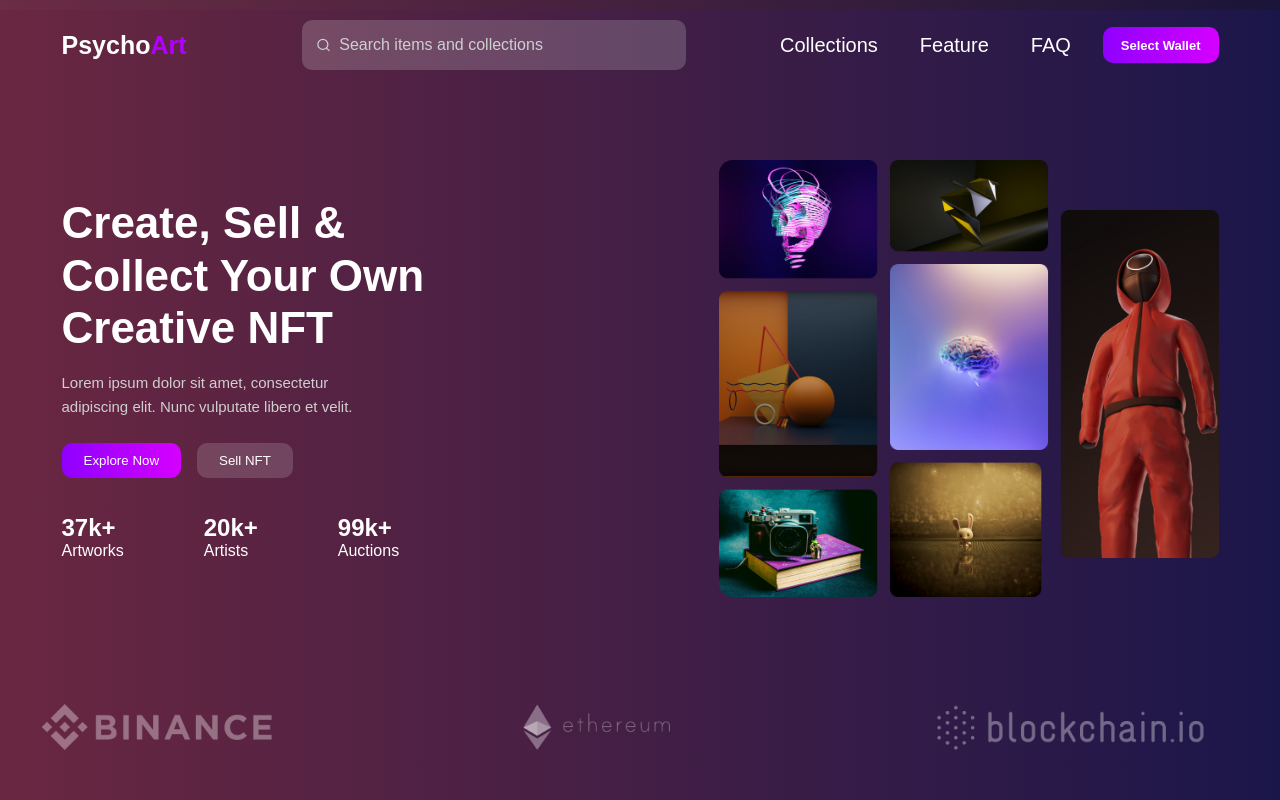
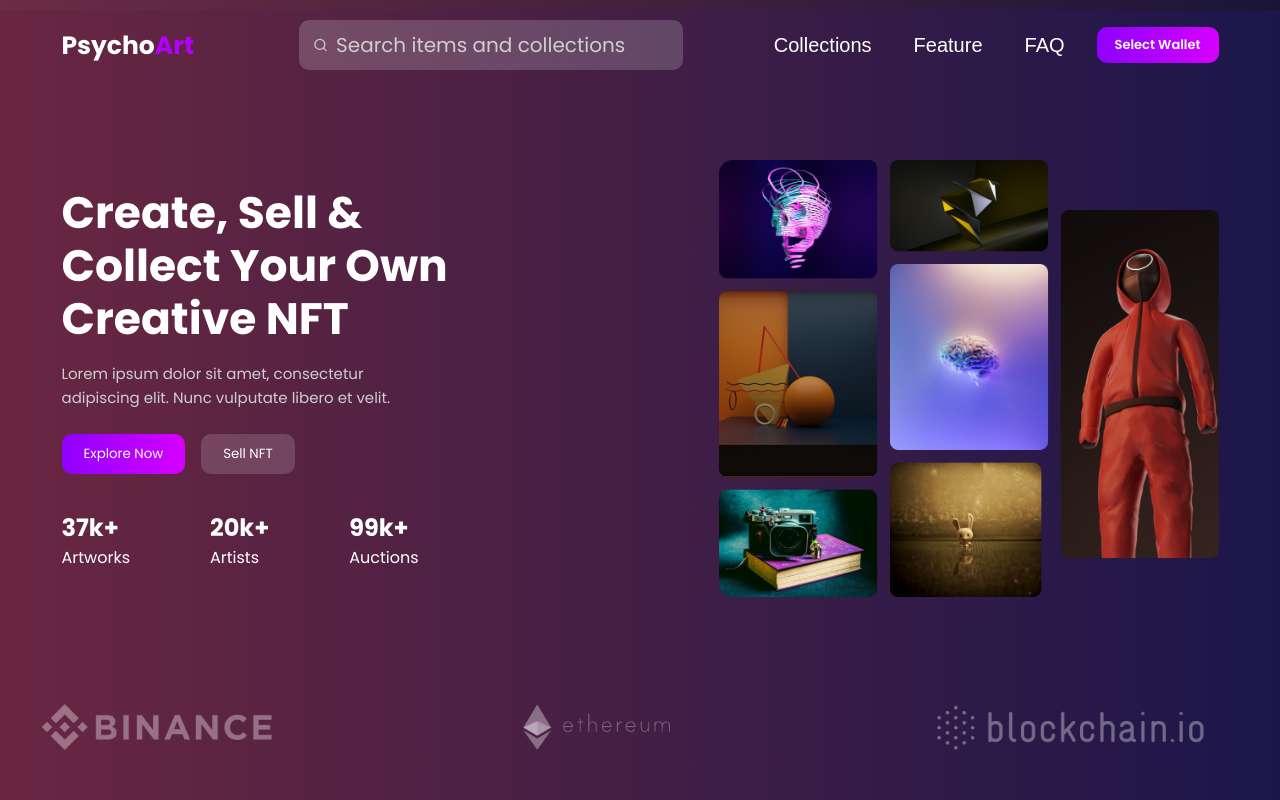
Before and after one commit to shivanijaswal873/NFT-Marketplace-Website, a React (Vite) app: page / in a window 1280 px wide. Shown: the top 800 px of the page. Built offline with nearby package versions, Linux system fonts and the light colour scheme.

Commit message:
add font link

```diff
--- a/index.html
+++ b/index.html
@@ -5,6 +5,7 @@
     <link rel="icon" type="image/svg+xml" href="/vite.svg" />
     <meta name="viewport" content="width=device-width, initial-scale=1.0" />
     <title>psycho-art</title>
+    <link href="https://fonts.googleapis.com/css2?family=Poppins:wght@300;400;500;600;700&display=swap" rel="stylesheet">
   </head>
   <body>
     <div id="root"></div>
--- a/src/styles/Navbar.css
+++ b/src/styles/Navbar.css
@@ -59,11 +59,12 @@
   outline: none;
   background: transparent;
   color: white;
-  font-size: 16px;
+  font-size: 20px;
 }
 
 .search input::placeholder {
   color: #cfcfcf;
+
 }
 
 .nav-links {
```
